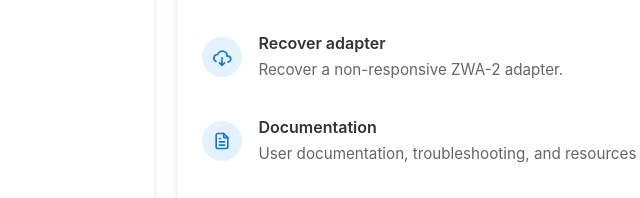
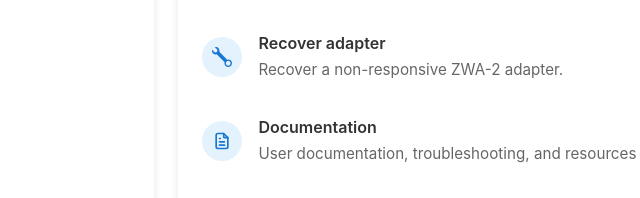
Before and after one commit to OpenHomeFoundation/toolbox, an Eleventy site: page src-11ty/home-assistant-connect-zwa-2/index.md in a window 1280 px wide. Shown: the part 486-684 px from the top of the page, 527-1167 px from the left. Built offline with nearby package versions, Linux system fonts and the light colour scheme; Eleventy itself is replaced by a stand-in of ours; files that its build step writes are made by us from their sources.

Commit message:
change icon to wrench

```diff
--- a/src-11ty/home-assistant-connect-zwa-2/index.md
+++ b/src-11ty/home-assistant-connect-zwa-2/index.md
@@ -28,7 +28,7 @@ actions:
   - title: Recover adapter
     description: Recover a non-responsive ZWA-2 adapter.
     href: /home-assistant-connect-zwa-2/recover
-    icon: /svgs/install.svg
+    icon: /svgs/wrench.svg
 
   - title: Documentation
     description: User documentation, troubleshooting, and resources
```
Also changed, not shown: public/svgs/wrench.svg (added).
